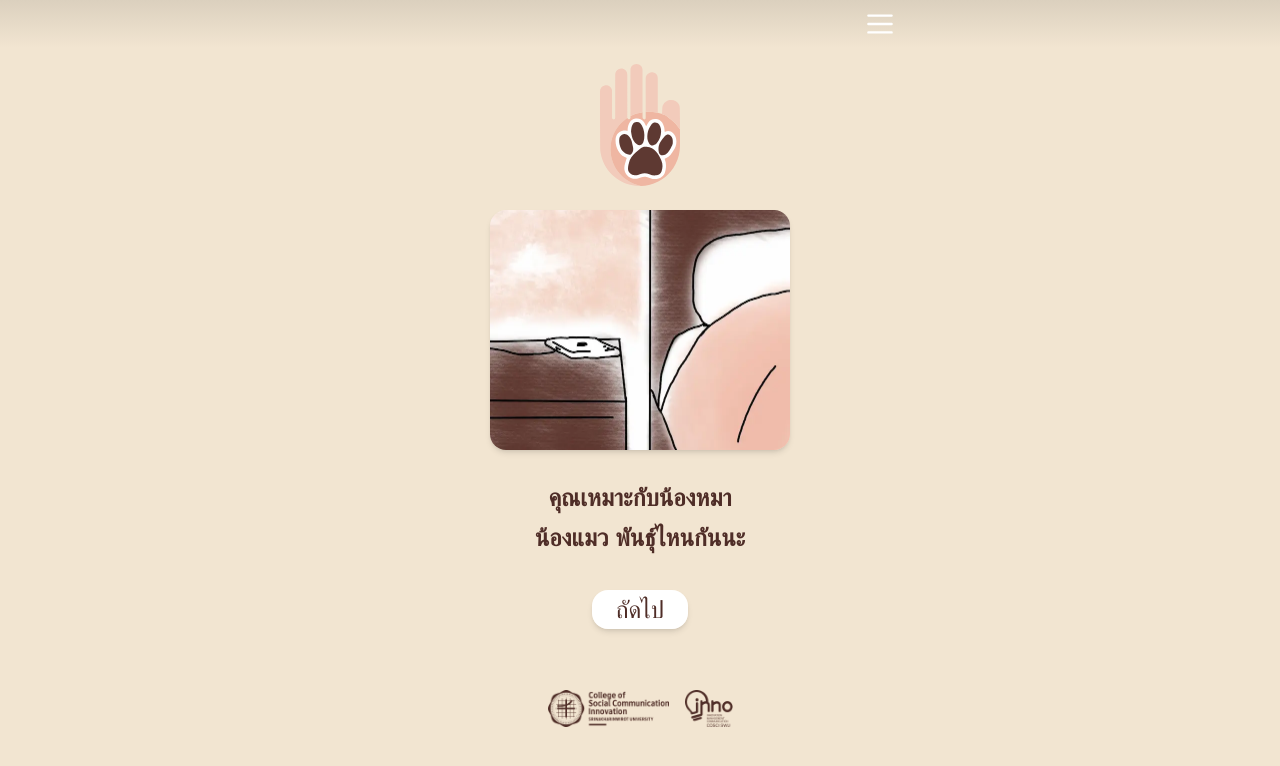
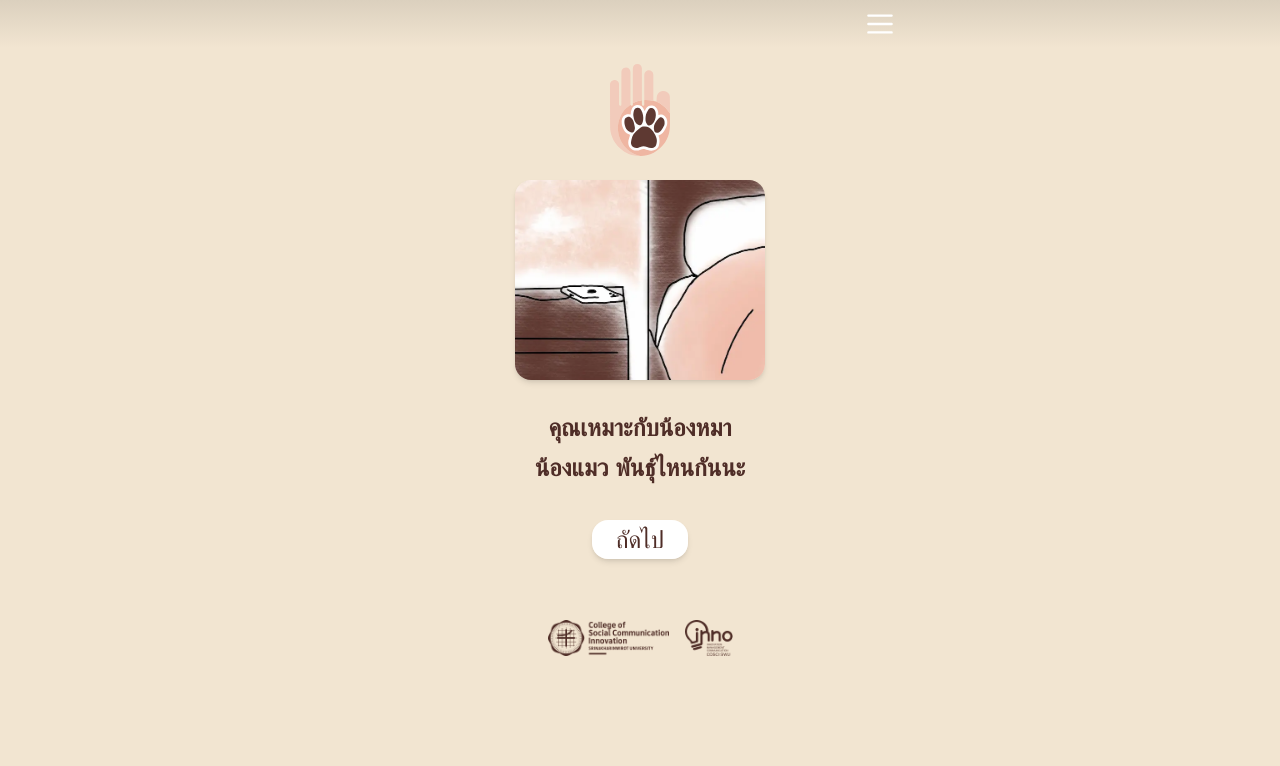
Before and after one commit to kidneytoo/pawsomematch, a Next.js app: page / in a window 1280 px wide. Shown: the top 766 px of the page. Built offline with nearby package versions, Linux system fonts and the light colour scheme.

Commit message:
fix: home page

```diff
--- a/src/app/page.tsx
+++ b/src/app/page.tsx
@@ -14,11 +14,11 @@ export default function Home() {
             <Image
               src="/images/logo.svg"
               alt="Paw Logo"
-              width={80}
-              height={122}
+              width={60}
+              height={91}
             />
           </div>
-          <div className="mt-6 rounded-2xl shadow-md w-[300px] h-[240px] overflow-hidden relative">
+          <div className="mt-6 rounded-2xl shadow-md w-[250px] h-[200px] overflow-hidden relative">
             <Image
               className="object-cover object-home"
               src="/images/home/bg-home-01.webp"
```
